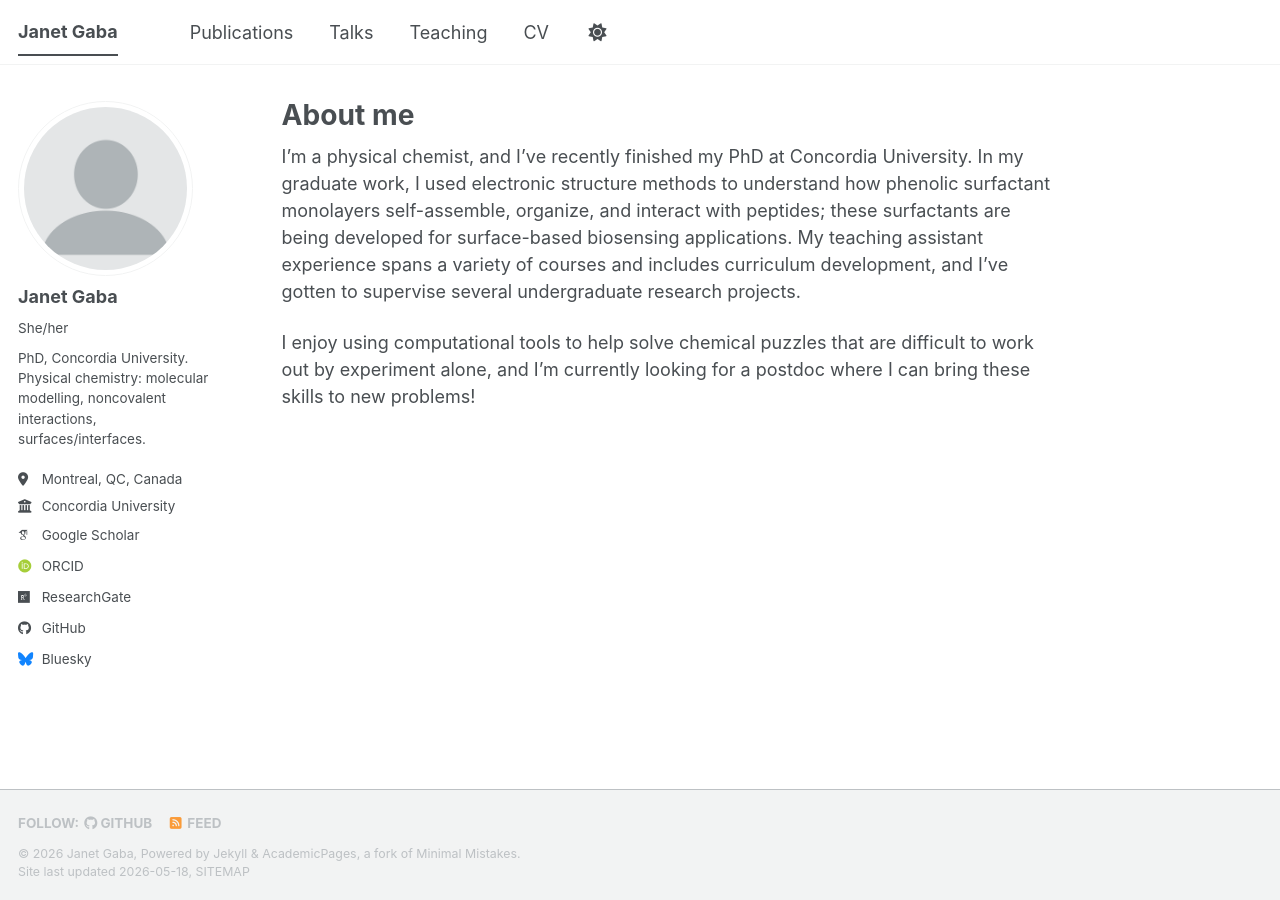
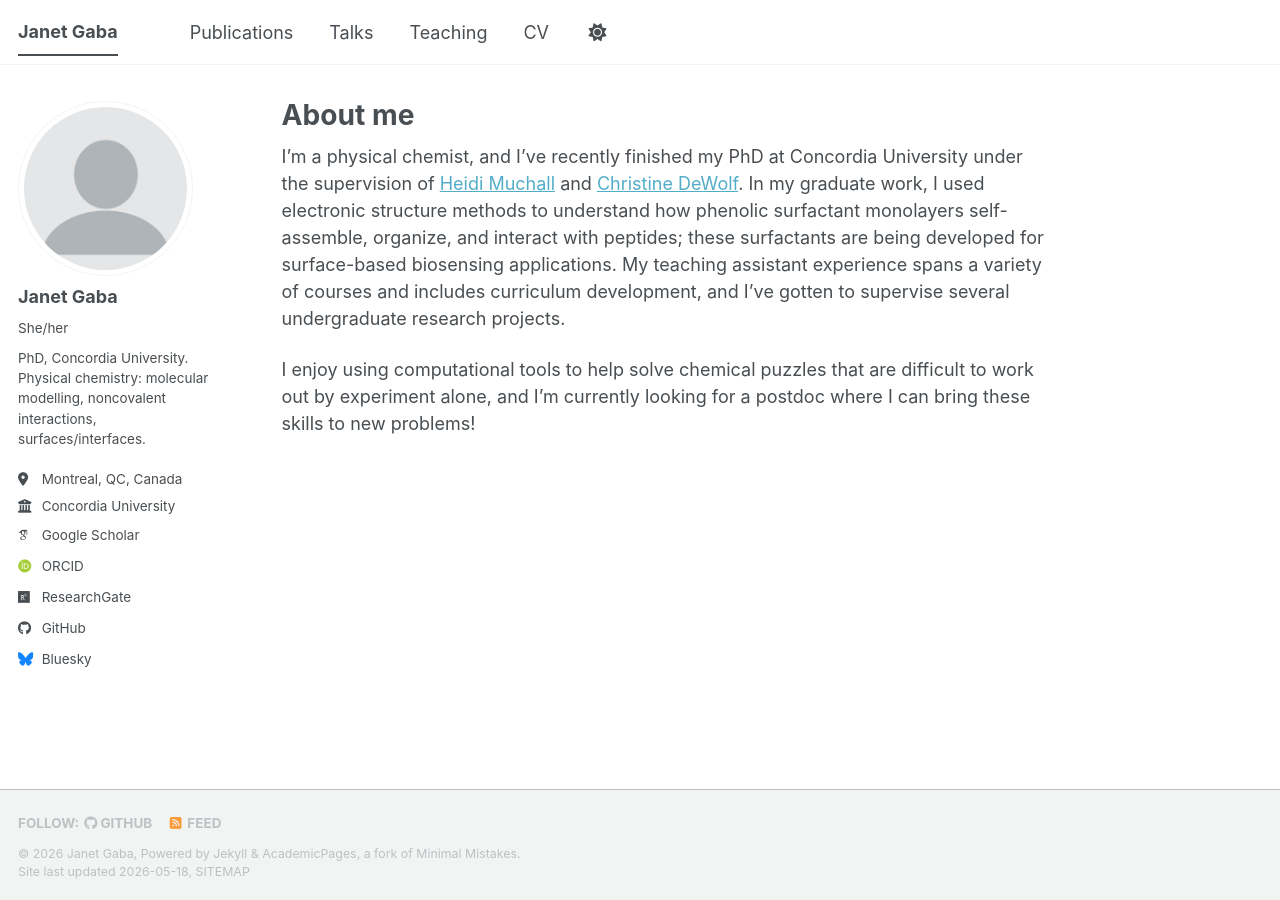
Before and after one commit to janetgaba/janetgaba.github.io, a Jekyll site: the page built from _pages/about.md, in a window 1280 px wide. Built offline with Jekyll 4.4.1, drawn with Linux system fonts in a browser that asks for light colours; some web fonts are replaced; a script bundle is joined from its source files by our own code; library files that are not in the unit come from our copies.

Commit message:
Update about.md

```diff
--- a/_pages/about.md
+++ b/_pages/about.md
@@ -7,6 +7,6 @@ redirect_from:
   - /about.html
 ---
 
-I'm a physical chemist, and I've recently finished my PhD at Concordia University. In my graduate work, I used electronic structure methods to understand how phenolic surfactant monolayers self-assemble, organize, and interact with peptides; these surfactants are being developed for surface-based biosensing applications. My teaching assistant experience spans a variety of courses and includes curriculum development, and I've gotten to supervise several undergraduate research projects.
+I'm a physical chemist, and I've recently finished my PhD at Concordia University under the supervision of <a href="https://www.concordia.ca/faculty/heidi-muchall.html">Heidi Muchall</a> and <a href="https://www.concordia.ca/artsci/chemistry/research/dewolf.html">Christine DeWolf</a>. In my graduate work, I used electronic structure methods to understand how phenolic surfactant monolayers self-assemble, organize, and interact with peptides; these surfactants are being developed for surface-based biosensing applications. My teaching assistant experience spans a variety of courses and includes curriculum development, and I've gotten to supervise several undergraduate research projects.
 
 I enjoy using computational tools to help solve chemical puzzles that are difficult to work out by experiment alone, and I'm currently looking for a postdoc where I can bring these skills to new problems!
```
